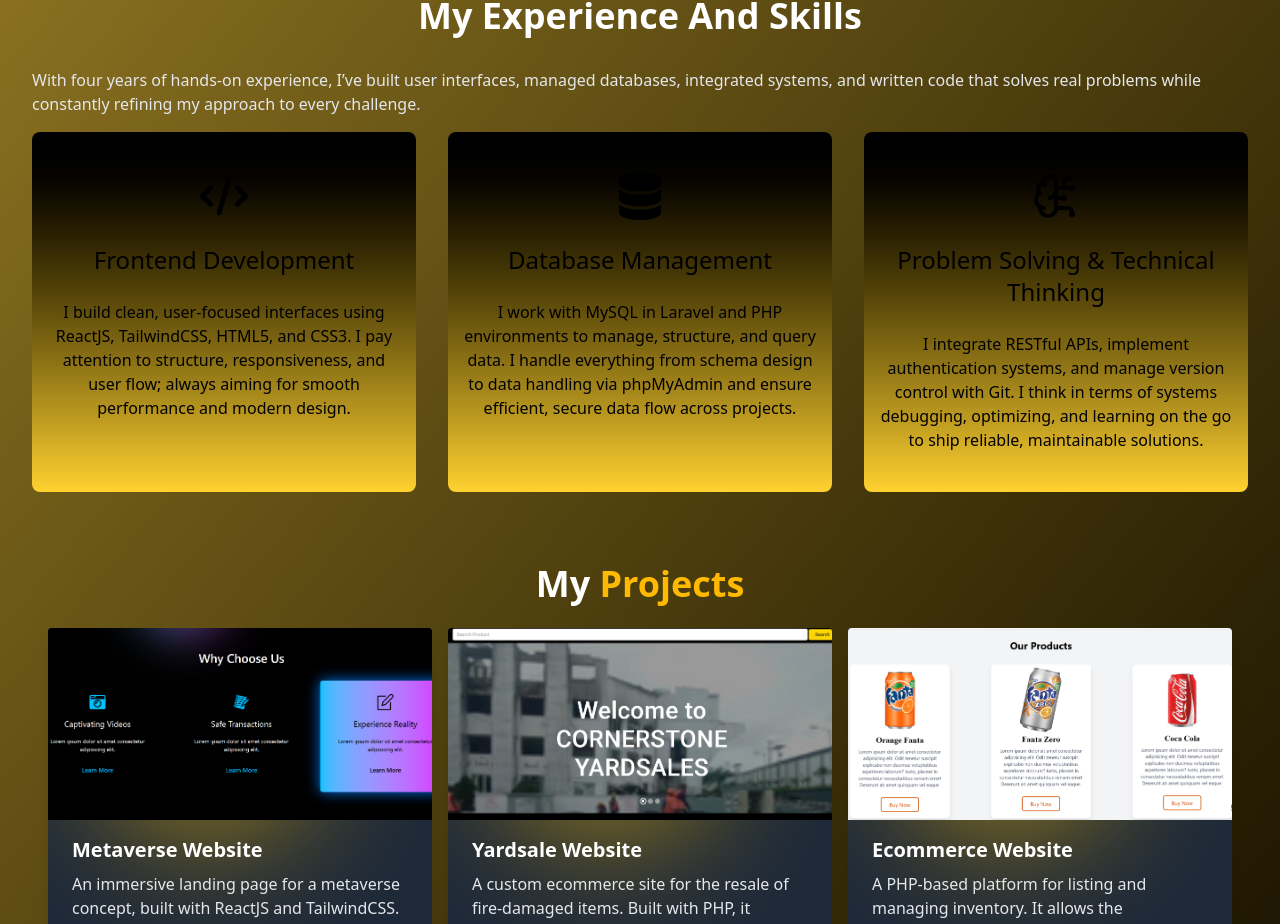
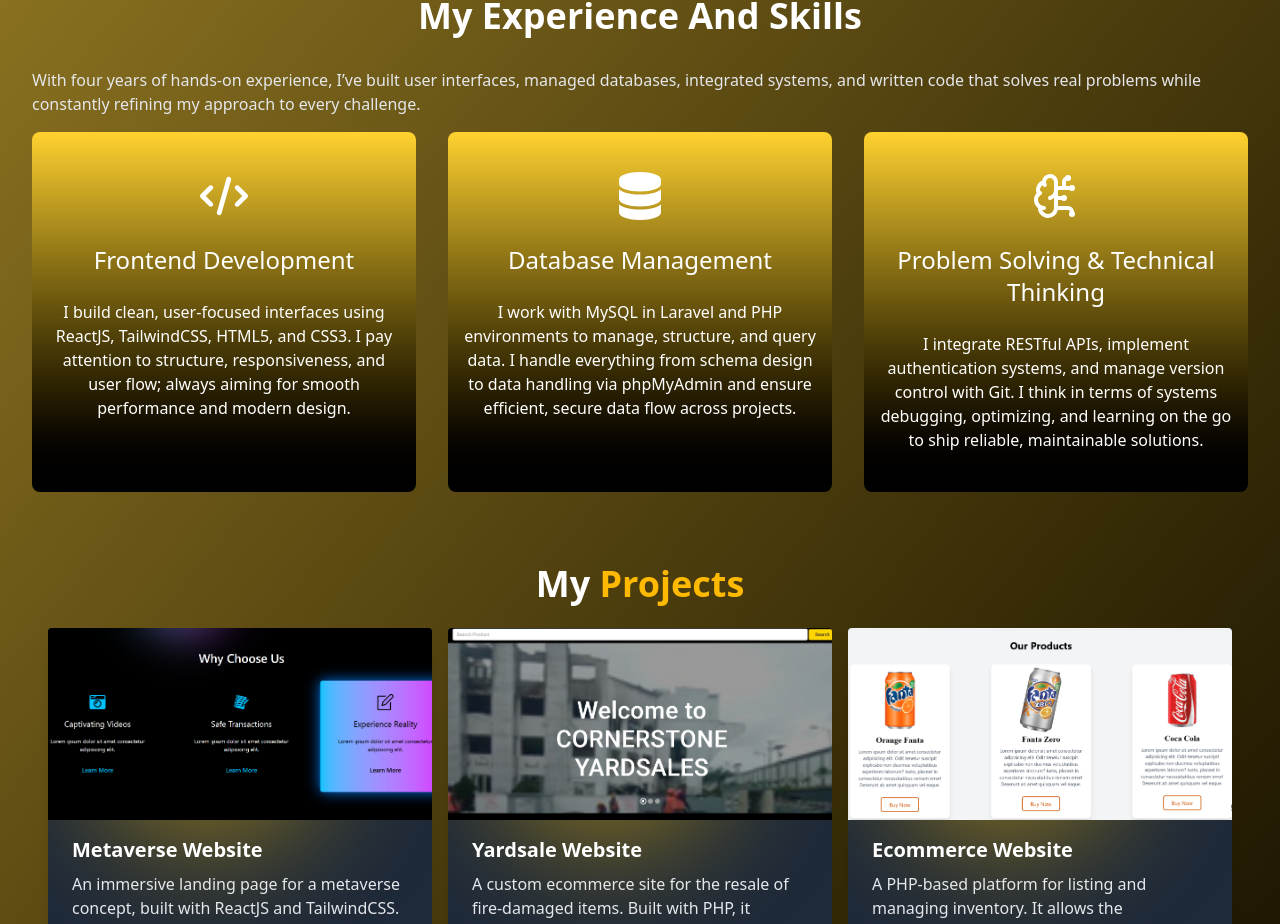
Before and after one commit to gloria2807/My-Portfolio-Site, a React (Vite) app: page / in a window 1280 px wide. Shown: the part 1500-2424 px from the top of the page. Built offline with nearby package versions, Linux system fonts and the light colour scheme.

Commit message:
Changed color

```diff
--- a/src/Components/Skills/Skills.jsx
+++ b/src/Components/Skills/Skills.jsx
@@ -44,11 +44,11 @@ const Skills = () => {
             </p>
             <div className="grid grid-cols-1 sm:grid-cols-2 md:grid-cols-3 gap-8 mt-4">
                 {skillsData.map((data, index) => (
-                    <div key={index} data-aos='fade-up' data-aos-delay={data.aosDelay} className="text-center group space-y-3 sm:space-y-6 p-4 sm:py-10 bg-gradient-to-b from-black to-amber-300
-                    hover:bg-gradient-to-r from-primary to-secondary
-                    hover:shadow-[0_0_40px_#FFC300] text-black
+                    <div key={index} data-aos='fade-up' data-aos-delay={data.aosDelay} className="text-center group space-y-3 sm:space-y-6 p-4 sm:py-10 bg-gradient-to-b from-amber-300 to-black
+                    hover:bg-gradient-to-r
+                    hover:shadow-[0_0_40px_#FFC300] text-white
                     rounded-lg duration-300">
-                        <div className="grid place-items-center text-black"> {data.icon} </div>
+                        <div className="grid place-items-center text-white"> {data.icon} </div>
                         <h1 className='text-2xl'>{data.name}</h1>
                         <p>{data.description}</p>
                     </div>
```
